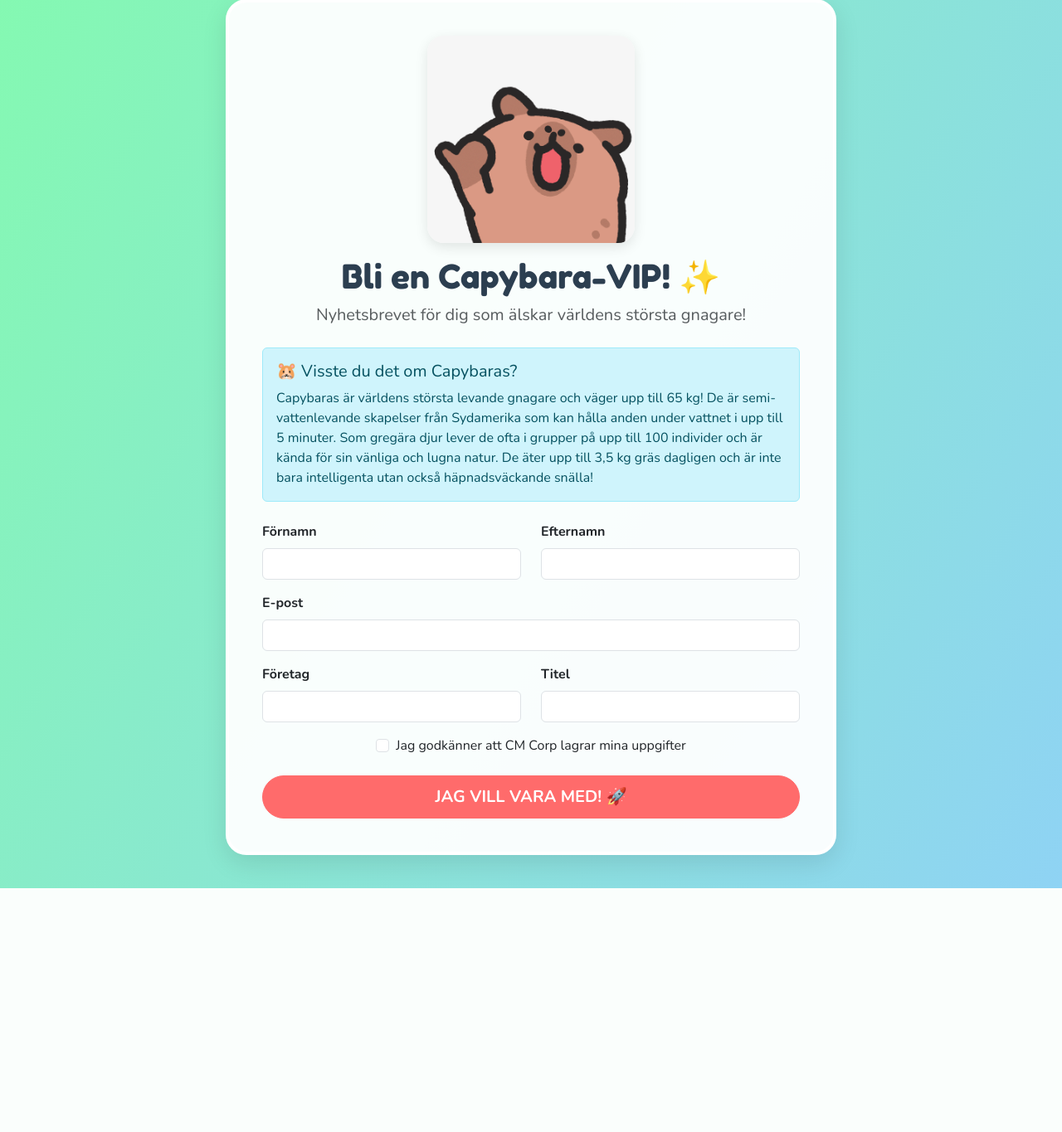
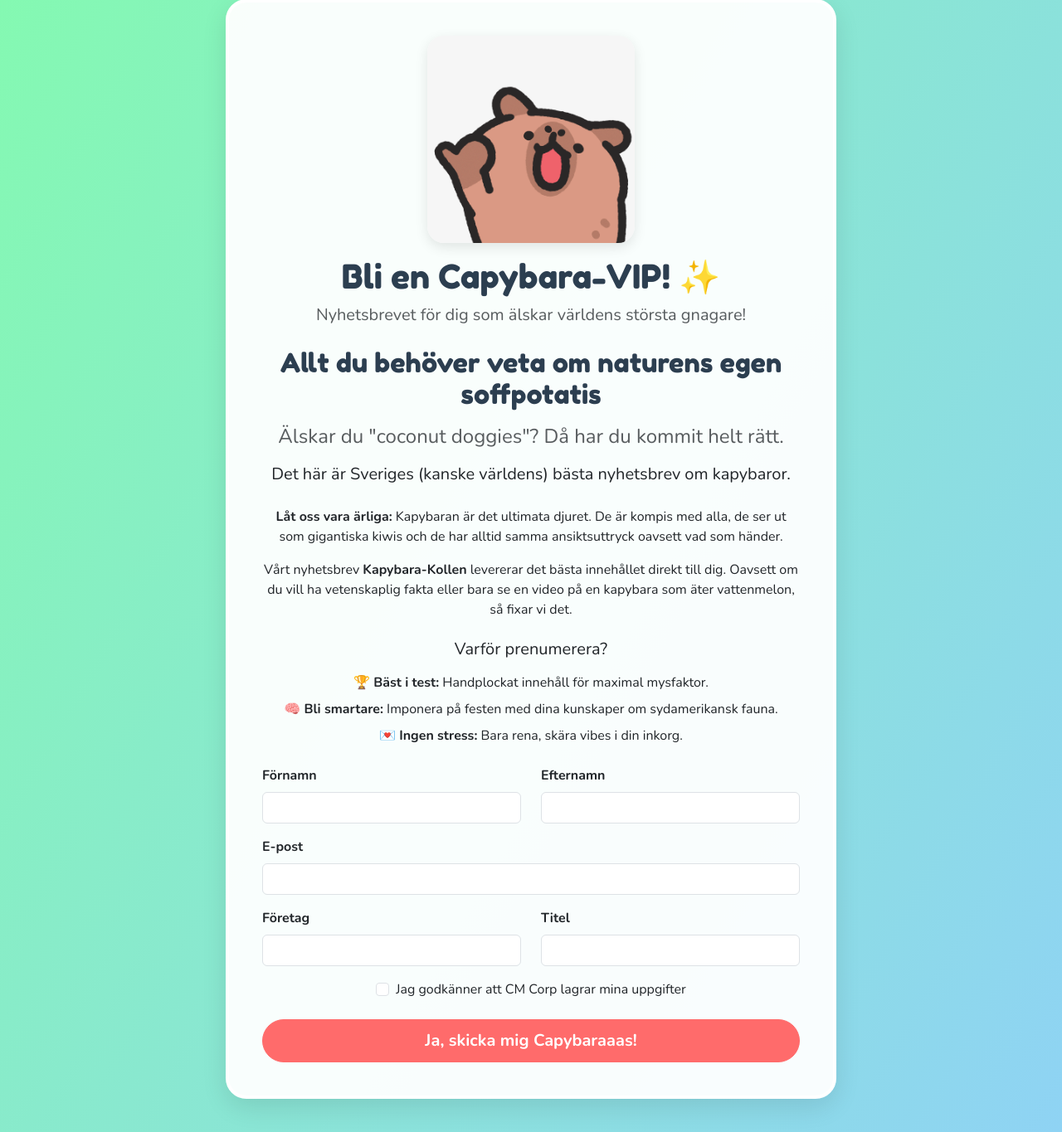
Before and after one commit to amadeusftw/capybara-projekt, a Flask app: page / in a window 1280 px wide. Shown: the part 97-1462 px from the top of the page at 83% size. Before the commit the page ends 1168 px from the top, so only its background shows below. Run offline with Flask 3, Linux system fonts and the light colour scheme.

Commit message:
Update landing page with new Capybara-Kollen content and center text

```diff
--- a/app/app.py
+++ b/app/app.py
@@ -39,7 +39,7 @@ class RegForm(FlaskForm):
     company = StringField('Företag', validators=[DataRequired()])
     title = StringField('Titel', validators=[DataRequired()])
     gdpr = BooleanField('Jag godkänner att CM Corp lagrar mina uppgifter', validators=[DataRequired()])
-    submit = SubmitField('JAG VILL VARA MED! 🚀')
+    submit = SubmitField('Ja, skicka mig Capybaraaas!')
 
 @app.route('/', methods=['GET','POST'])
 def index():
--- a/app/templates/index.html
+++ b/app/templates/index.html
@@ -10,9 +10,25 @@
                 <p class="lead text-muted">Nyhetsbrevet för dig som älskar världens största gnagare!</p>
             </div>
 
-            <div class="alert alert-info mb-4" role="alert">
-                <h5 class="alert-heading">🐹 Visste du det om Capybaras?</h5>
-                <p class="mb-0">Capybaras är världens största levande gnagare och väger upp till 65 kg! De är semi-vattenlevande skapelser från Sydamerika som kan hålla anden under vattnet i upp till 5 minuter. Som gregära djur lever de ofta i grupper på upp till 100 individer och är kända för sin vänliga och lugna natur. De äter upp till 3,5 kg gräs dagligen och är inte bara intelligenta utan också häpnadsväckande snälla!</p>
+            <div class="mb-4 text-center">
+                <h2 class="mb-3">Allt du behöver veta om naturens egen soffpotatis</h2>
+                <h4 class="text-muted mb-3">Älskar du "coconut doggies"? Då har du kommit helt rätt.</h4>
+                <p class="lead mb-4">Det här är Sveriges (kanske världens) bästa nyhetsbrev om kapybaror.</p>
+
+                <p class="mb-3">
+                    <strong>Låt oss vara ärliga:</strong> Kapybaran är det ultimata djuret. De är kompis med alla, de ser ut som gigantiska kiwis och de har alltid samma ansiktsuttryck oavsett vad som händer.
+                </p>
+
+                <p class="mb-4">
+                    Vårt nyhetsbrev <strong>Kapybara-Kollen</strong> levererar det bästa innehållet direkt till dig. Oavsett om du vill ha vetenskaplig fakta eller bara se en video på en kapybara som äter vattenmelon, så fixar vi det.
+                </p>
+
+                <h5 class="mb-3">Varför prenumerera?</h5>
+                <ul class="list-unstyled mb-4">
+                    <li class="mb-2">🏆 <strong>Bäst i test:</strong> Handplockat innehåll för maximal mysfaktor.</li>
+                    <li class="mb-2">🧠 <strong>Bli smartare:</strong> Imponera på festen med dina kunskaper om sydamerikansk fauna.</li>
+                    <li>💌 <strong>Ingen stress:</strong> Bara rena, skära vibes i din inkorg.</li>
+                </ul>
             </div>
 
             <form method="POST">
```
